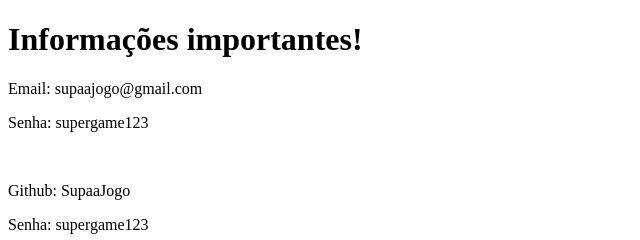
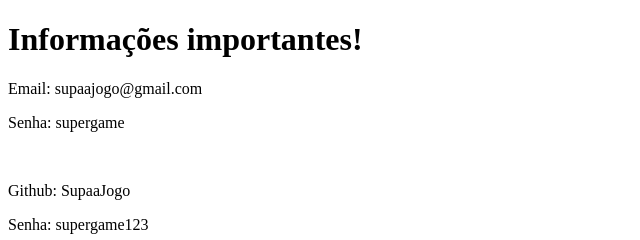
Before and after one commit to SupaaJogo/supaajogo.github.io, a plain HTML site: page index.html in a window 1280 px wide. Shown: the full height of the page, 0-640 px from the left. Drawn offline with Linux system fonts and the light colour scheme.

Commit message:
Agora tá certo :)

```diff
--- a/index.html
+++ b/index.html
@@ -7,7 +7,7 @@
 
     <h1>Informações importantes!</h1>
     <p>Email: supaajogo@gmail.com</p>
-    <p>Senha: supergame123</p>
+    <p>Senha: supergame</p>
     <br>
     <p>Github: SupaaJogo</p>
     <p>Senha: supergame123</p>
```
